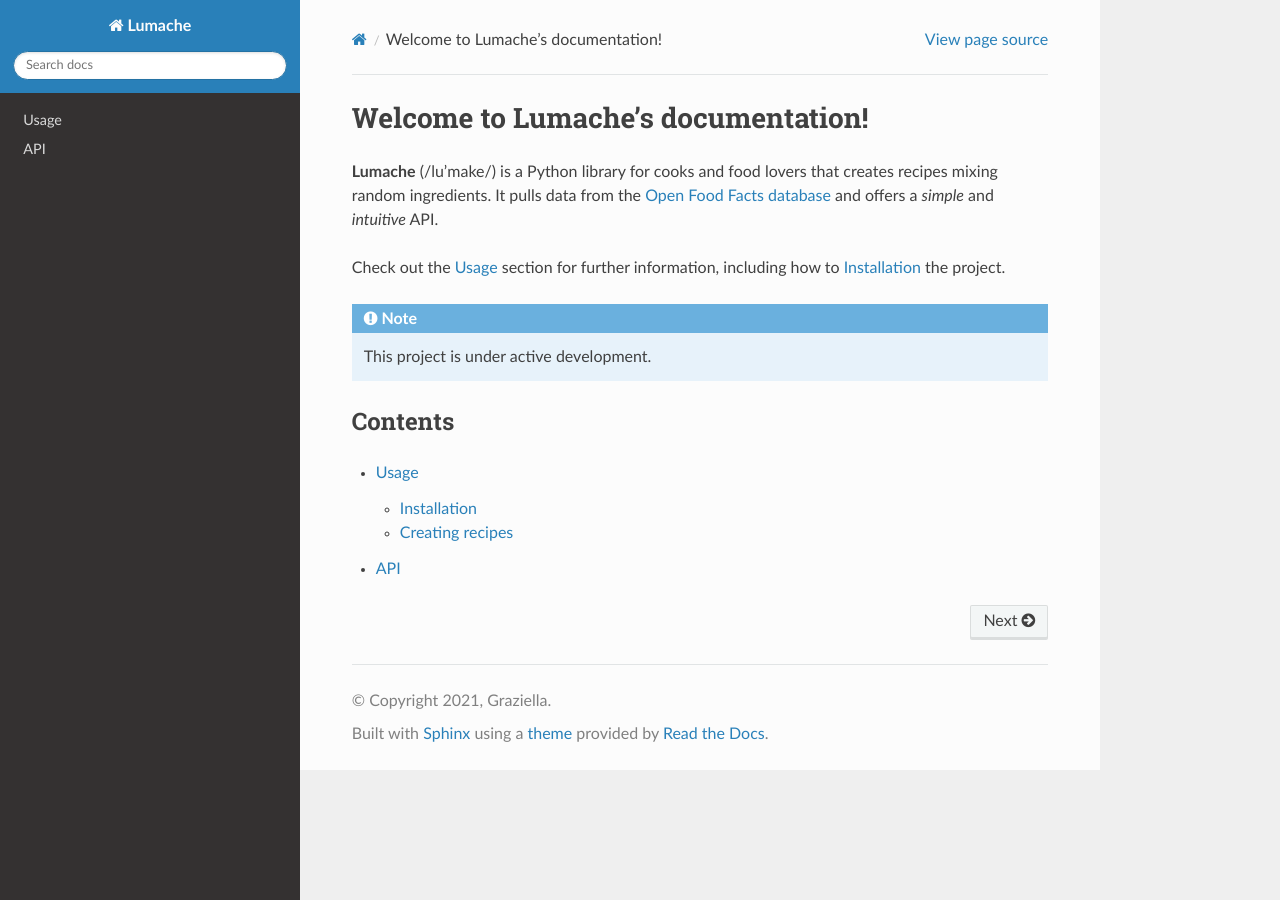
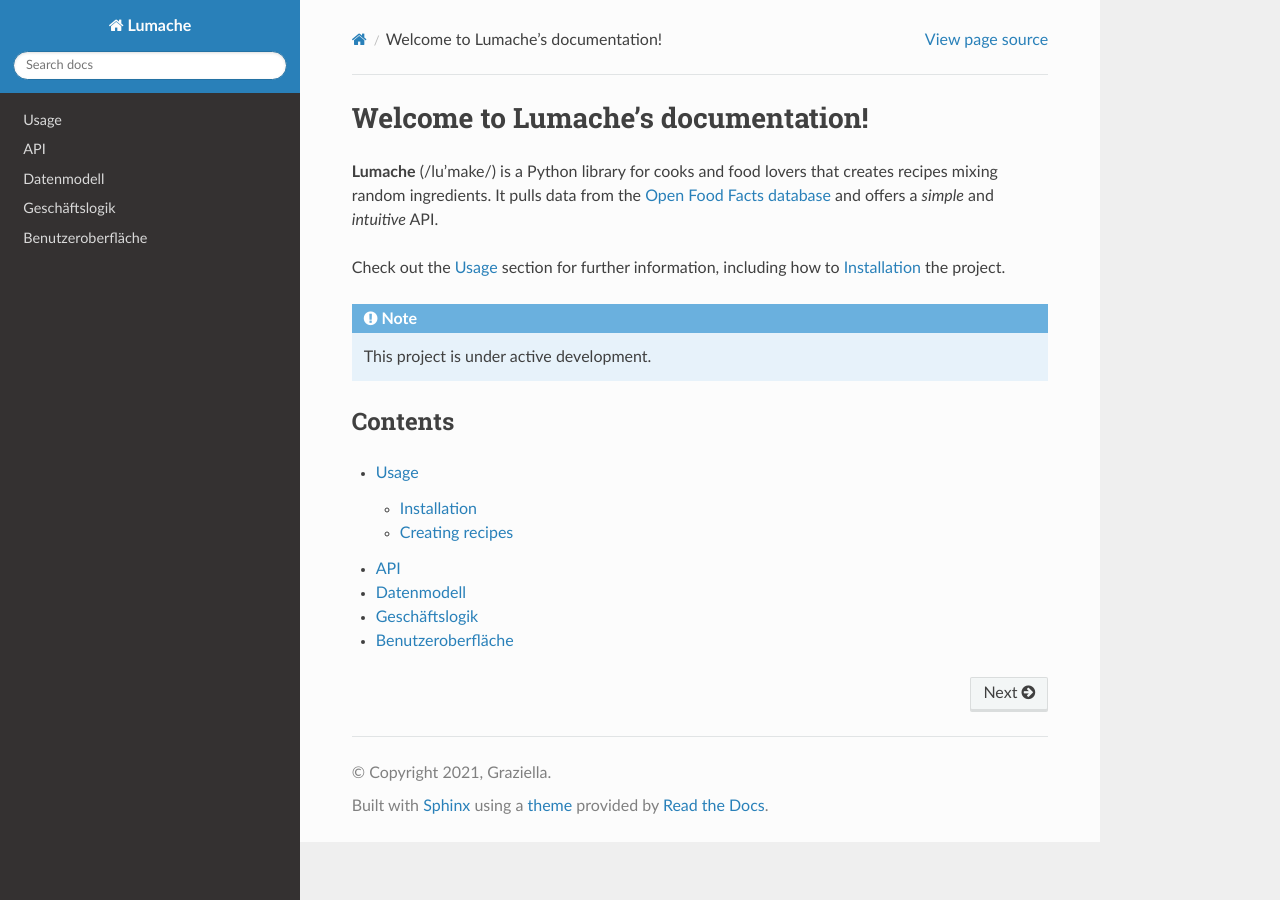
Before and after one commit to Sven169799/Transformationsansatz, a Sphinx documentation site: the page built from docs/source/index.rst, in a window 1280 px wide. Built offline with Sphinx 7.4.7 and the Read the Docs theme 3.1.0, drawn with Linux system fonts in a browser that asks for light colours.

Commit message:
Created pages

```diff
--- /dev/null
+++ b/docs/source/datenmodell.rst
@@ -0,0 +1,2 @@
+Datenmodell
+===========
--- /dev/null
+++ b/docs/source/geschäftslogik.rst
@@ -0,0 +1,2 @@
+Geschäftslogik
+==============
--- a/docs/source/index.rst
+++ b/docs/source/index.rst
@@ -20,3 +20,6 @@
 
    usage
    api
+   datenmodell
+   geschäftslogik
+   ui
--- /dev/null
+++ b/docs/source/ui.rst
@@ -0,0 +1,2 @@
+Benutzeroberfläche
+==================
```
